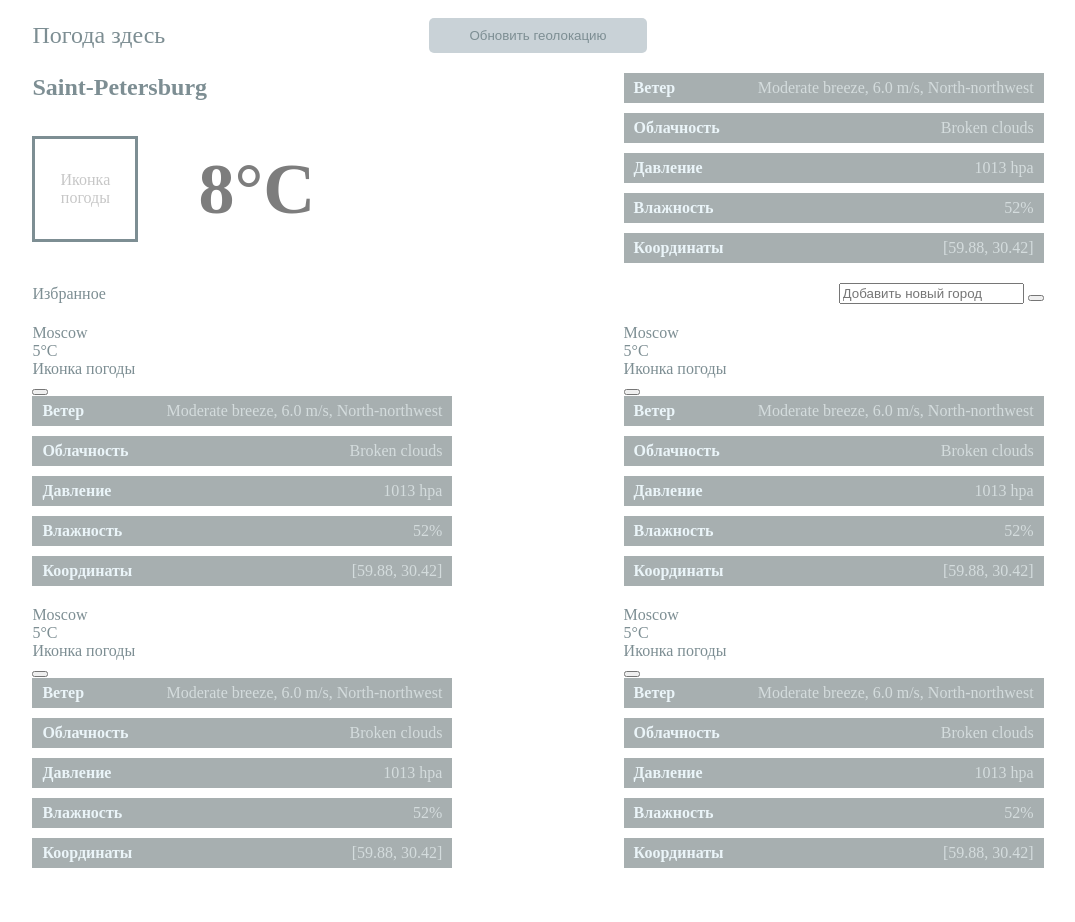
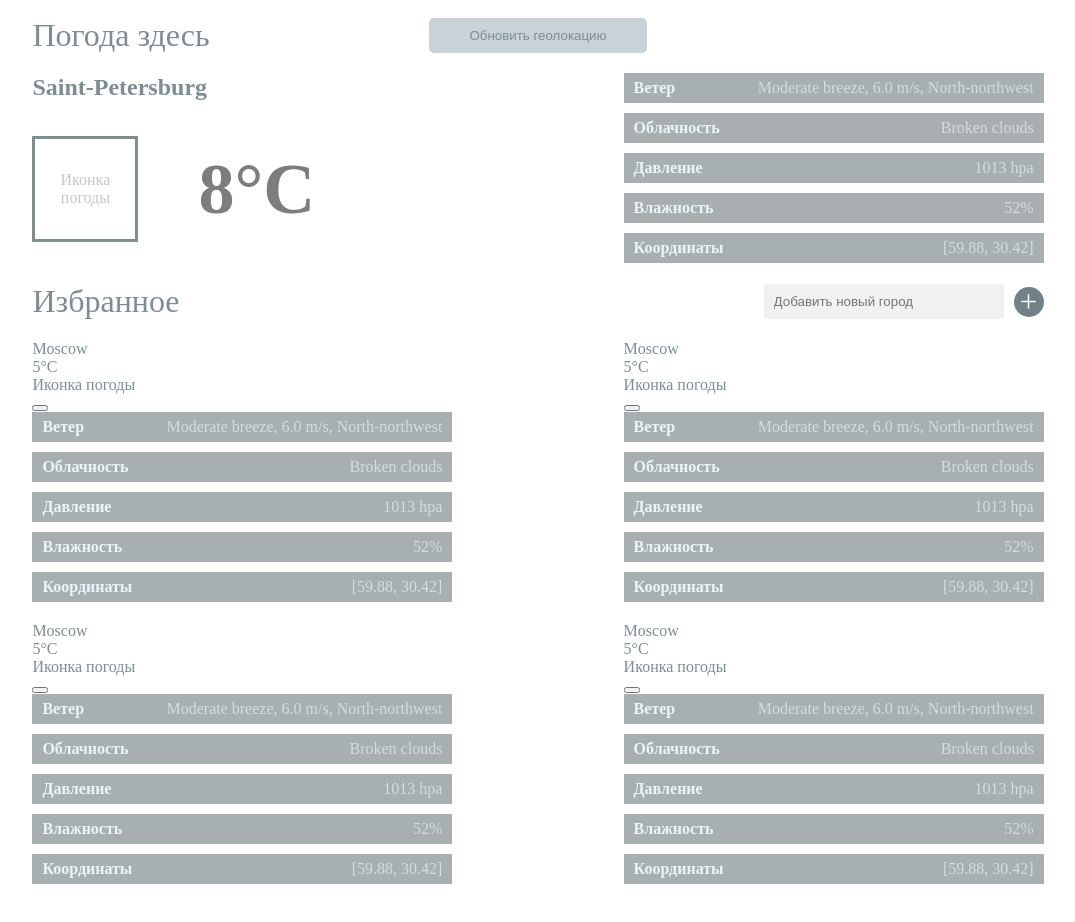
Before and after one commit to Bukilan/IMTOWeb4, a plain HTML site: page index.html in a window 1280 px wide. Shown: the whole page, without its empty margins (102-1177 px from the left). Drawn offline with Linux system fonts and the light colour scheme.

Commit message:
- add favourite header

```diff
--- a/index.css
+++ b/index.css
@@ -1,3 +1,7 @@
+button {
+    cursor: pointer;
+}
+
 .page-wrapper {
     overflow-y: auto;
     overflow-x: hidden;
@@ -60,7 +64,7 @@
 }
 
 .current-weather__header_label {
-    font-size: 24px;
+    font-size: 32px;
     position: absolute;
     left: 0;
 }
@@ -71,10 +75,9 @@
     padding: 10px 40px;
     border-radius: 5px;
     color: #7d8e93;
-    cursor: pointer;
 }
 
-.current-weather__header_geo:focus {
+.current-weather__header_geo:focus, .favourite-weather_input:focus, .plus_button:focus, .close_button:focus {
     outline: none;
 }
 
@@ -111,3 +114,31 @@
     color: #7d7d7d;
     margin-left: 60px;
 }
+
+.favourite-weather_label {
+    font-size: 32px;
+}
+
+.favourite-weather_container {
+    display: flex;
+    align-items: center;
+    justify-content: center;
+}
+
+.favourite-weather_input {
+    border: none;
+    color: #a0a7a8;
+    background: #f1f1f1;
+    padding: 10px;
+    width: 220px;
+}
+
+.plus_button {
+    background: #708188 url("./assets/images/plus.svg") no-repeat 50% 50%;
+    background-size: 50%;
+    border: none;
+    height: 30px;
+    width: 30px;
+    border-radius: 50%;
+    margin-left: 10px;
+}
--- a/index.html
+++ b/index.html
@@ -74,7 +74,7 @@
         </div>
     </div>
     <div class="weather-block_container weather-block_container__header_favourite">
-        <div>
+        <div class="favourite-weather_label">
             Избранное
         </div>
         <div class="favourite-weather_container">
```
Also changed, not shown: assets/images/plus.svg (added).
